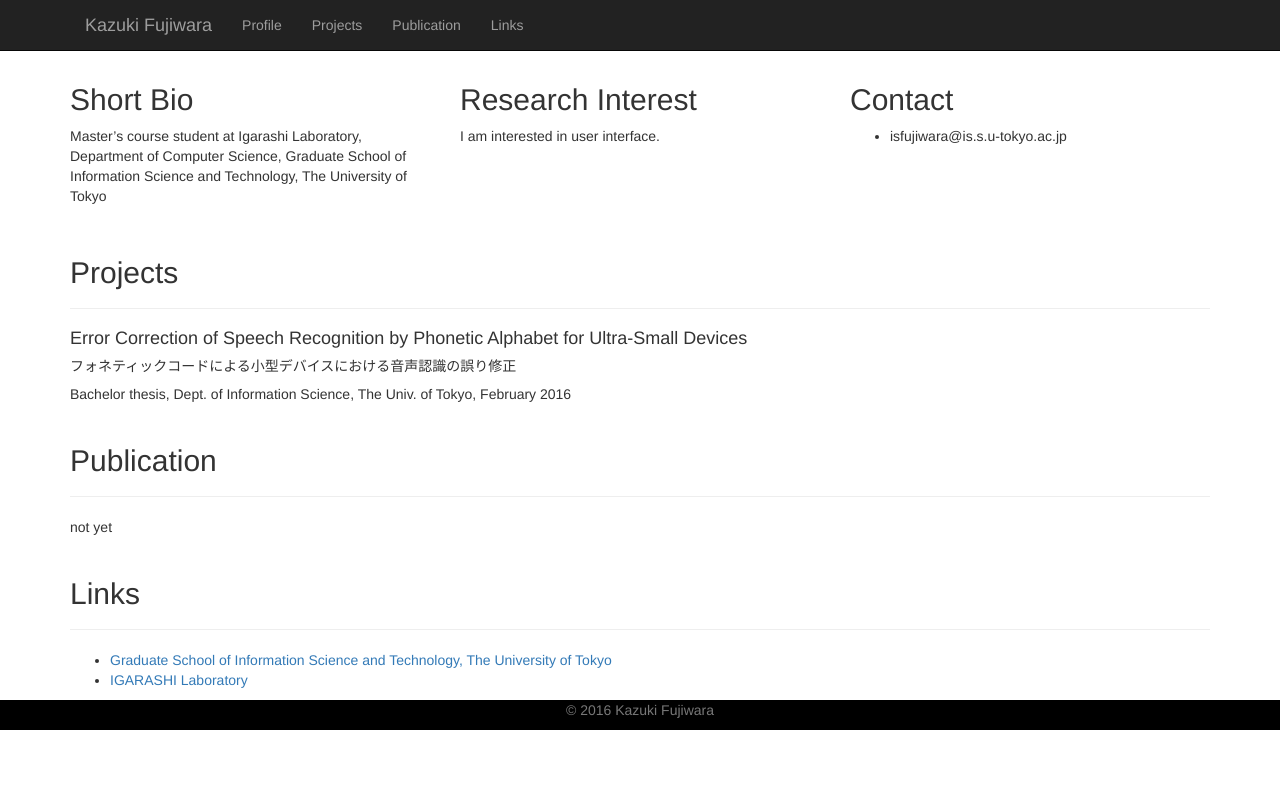
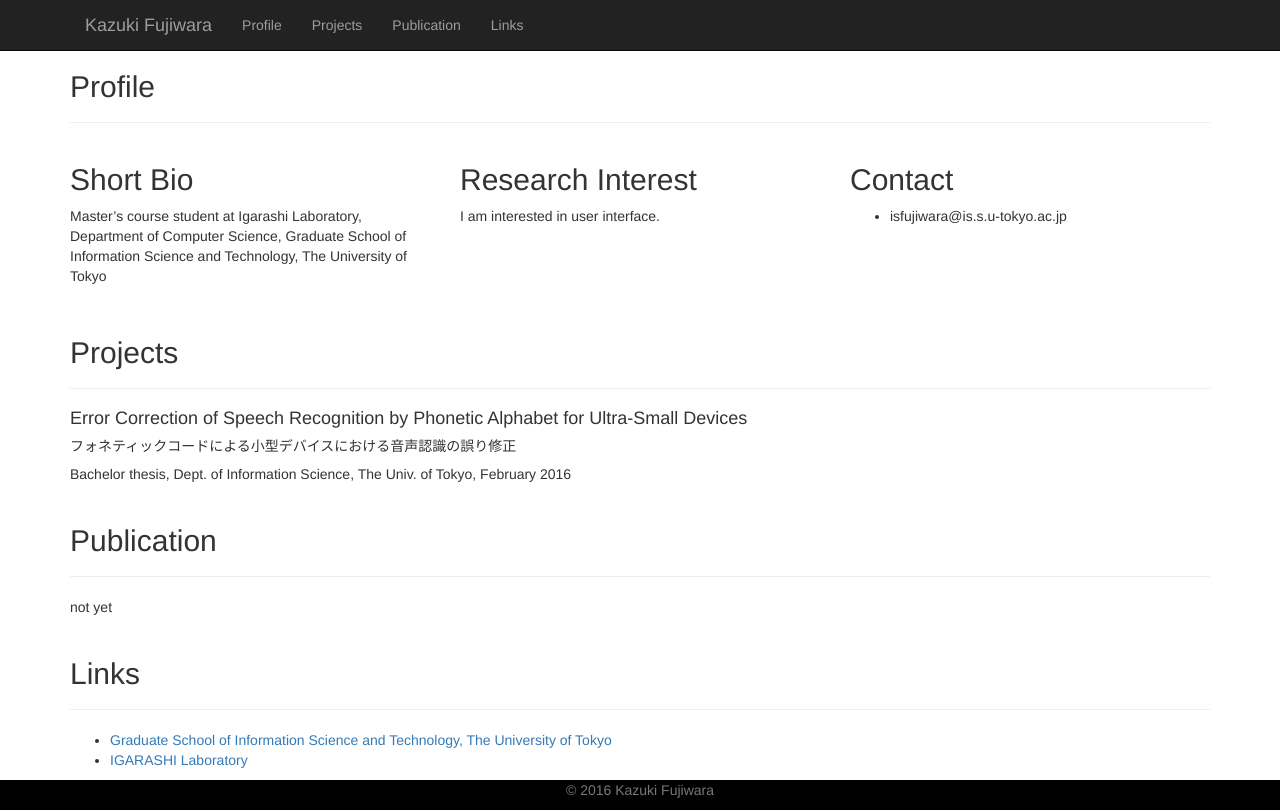
Before and after one commit to kazukifujiwara/kazukifujiwara.github.io, a plain HTML site: page index.html in a window 1280 px wide. Drawn offline with nearby package versions, Linux system fonts and the light colour scheme.

Commit message:
second commit

```diff
--- a/index.html
+++ b/index.html
@@ -17,7 +17,7 @@
             <script src="https://oss.maxcdn.com/respond/1.4.2/respond.min.js"></script>
             <![endif]-->
     </head>
-    <body>
+    <body style="padding-top: 30px;">
         <!-- navivation bar -->
         <!--  navbar-fixed-top にすると下のやつが隠れてしまう。 -->
         <nav class="navbar navbar-inverse navbar-fixed-top">
@@ -46,13 +46,13 @@
             </div>
         </nav>
 
-        <!-- <h1>Hello, world!</h1> -->
 
         <div class="container" id="profile">
+            <div class="page-header" id="projects">
+                <h2>Profile</h2>
+            </div>
             <!-- Example row of columns -->
             <div class="row">
-                <h2>Profile</h2>
-
                 <div class="col-md-4">
                     <h2>Short Bio</h2>
                     <p>Master’s course student at Igarashi Laboratory, Department of Computer Science, Graduate School of Information Science and Technology, The University of Tokyo</p>
```
Also changed, not shown: 1 other file.
